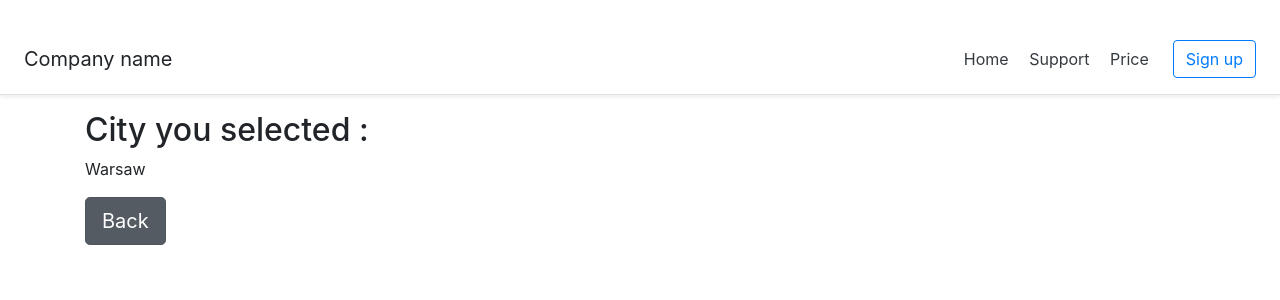
After one commit to pinballtec/Train-route-finder, a Django app: page /cities/1/ in a window 1280 px wide. The commit adds this page. Shown: the top 300 px of the page. Run offline with Django 4.2, Linux system fonts and the light colour scheme; data comes from the database, SQL or seed files in the repository.

Commit message:
detail view for cities is configured

```diff
--- a/main_app/cities/templates/cities/base.html
+++ b/main_app/cities/templates/cities/base.html
@@ -9,10 +9,10 @@
     <div class="d-flex flex-column flex-md-row align-items-center p-3 px-md-4 mb-3 bg-white border-bottom shadow-sm">
       <h5 class="my-0 mr-md-auto font-weight-normal">Company name</h5>
       <nav class="my-2 my-md-0 mr-md-3">
-        <a class="p-2 text-dark" href="#">Features</a>
-        <a class="p-2 text-dark" href="#">Enterprise</a>
+        <a class="p-2 text-dark" href="{% url 'first_test' %}">Home</a>
+<!--        <a class="p-2 text-dark" href="#">Enterprise</a>-->
         <a class="p-2 text-dark" href="#">Support</a>
-        <a class="p-2 text-dark" href="#">Pricing</a>
+        <a class="p-2 text-dark" href="#">Price</a>
       </nav>
       <a class="btn btn-outline-primary" href="#">Sign up</a>
     </div>
--- /dev/null
+++ b/main_app/cities/templates/cities/detail_view.html
@@ -0,0 +1,18 @@
+{% extends "cities/base.html" %}
+    {% block content %}
+
+
+        <div class="container">
+            <div class="row mb-3">
+
+                <div class="col-sm-4 themed-grid-col">
+                    <h2 class="display-6">City you selected : </h2>
+                    <p>{{context.name}}</p>
+                    <a href="{% url 'first_test' %}" class="btn btn-secondary btn-lg active" role="button" aria-pressed="true">Back</a>
+                </div>
+
+            </div>
+        </div>
+
+
+    {% endblock content %}
--- a/main_app/cities/urls.py
+++ b/main_app/cities/urls.py
@@ -3,4 +3,5 @@ from . import views
 
 urlpatterns = [
     path('', views.cities_showcase, name='first_test'),
+    path('<int:id>/', views.cities_showcase_detail, name='detail_view'),
 ]
--- a/main_app/cities/views.py
+++ b/main_app/cities/views.py
@@ -1,4 +1,4 @@
-from django.shortcuts import render
+from django.shortcuts import render, get_object_or_404
 from django.http import HttpResponse
 from .models import City
 
@@ -8,6 +8,12 @@ from .models import City
 # def test(request):
 #     return HttpResponse('first test')
 
+def cities_showcase_detail(request, id):
+    cities = get_object_or_404(City, id=id)
+    context = {'context': cities}
+    return render(request, 'cities/detail_view.html', context)
+
+
 def cities_showcase(request):
     cities = City.objects.all()
     context = {'context': cities}
```
Also changed, not shown: main_app/cities/templates/cities/index.html (+8 -8 lines).
